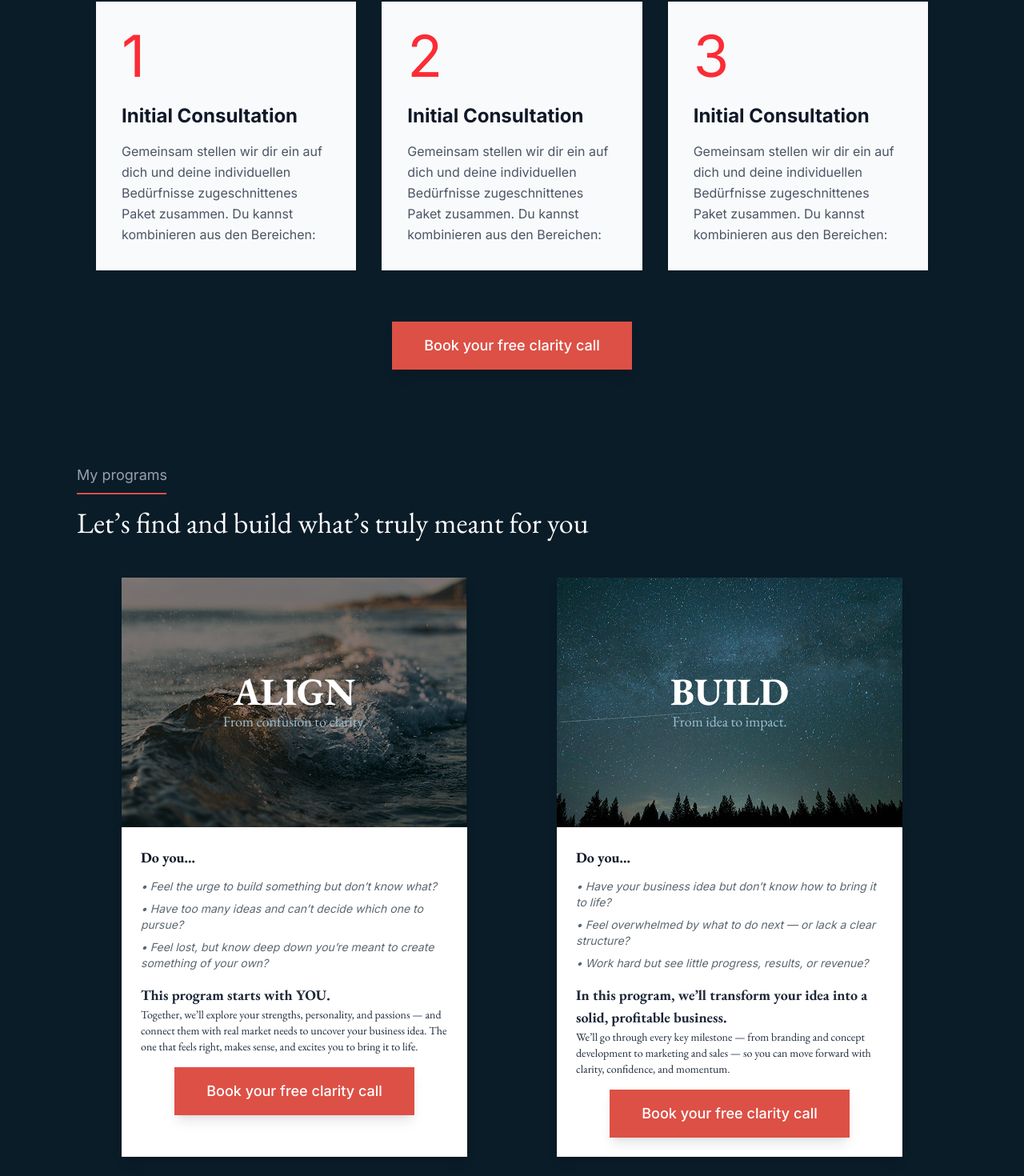
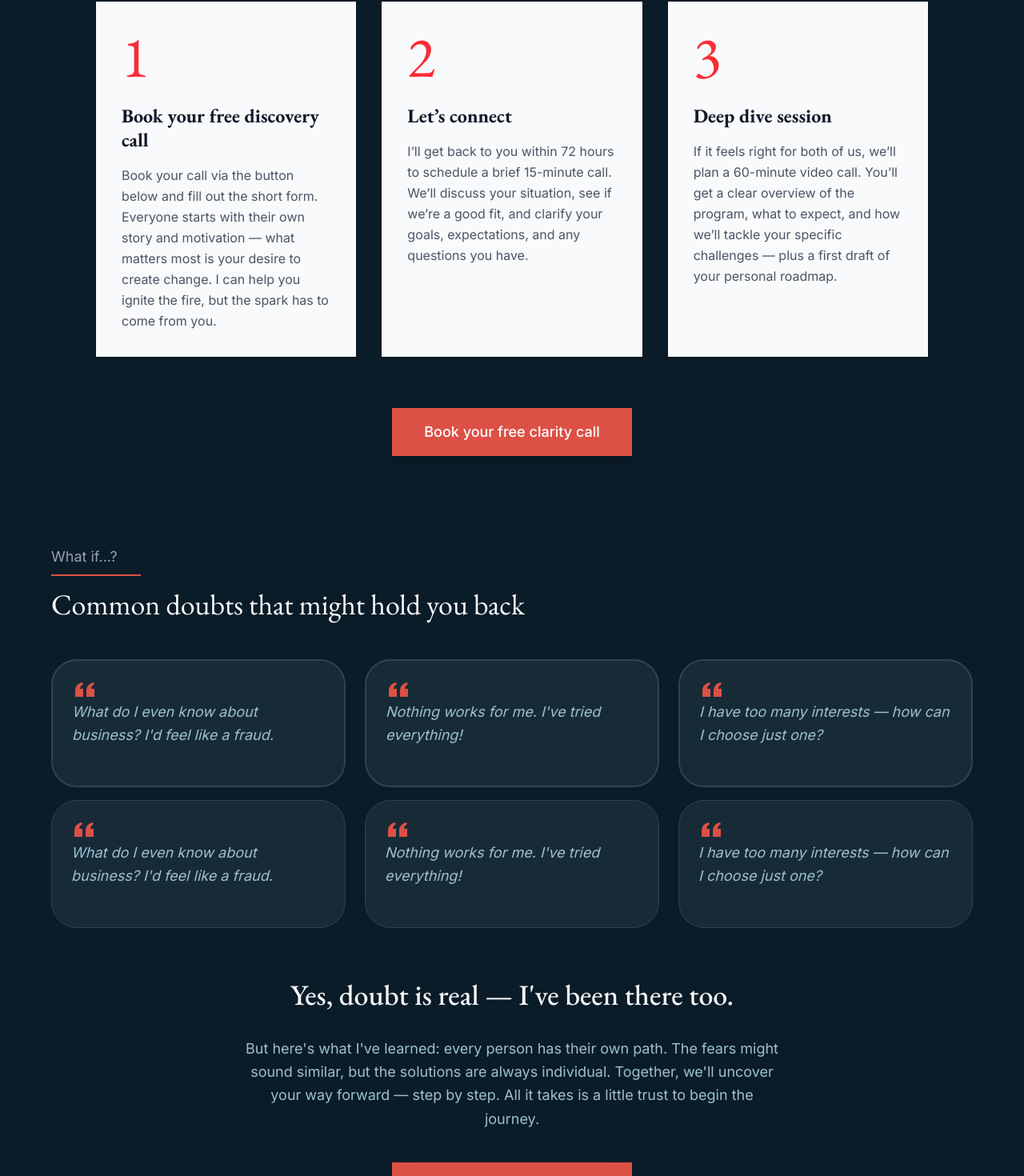
Before and after one commit to aramille1/robin-gottschalk, a Next.js app: page / in a window 1280 px wide. Shown: the part 3517-4987 px from the top of the page at 80% size. Built offline with nearby package versions, Linux system fonts and the light colour scheme; no server answers.

Commit message:
brought back signup email form

```diff
--- a/app/page.tsx
+++ b/app/page.tsx
@@ -2,7 +2,7 @@ import Hero from "@/components/sections/Hero";
 import About from "@/components/sections/About";
 import Programs from "@/components/sections/Programs";
 import ConsultationSteps from "@/components/sections/ConsultationSteps";
-// import Services from "@/components/sections/Services";
+import DoubtsCarousel from "@/components/sections/DoubtsCarousel";
 import MyProgram from "@/components/sections/MyProgram";
 import EmailSignup from "@/components/sections/EmailSignup";
 export default function Home() {
@@ -12,7 +12,7 @@ export default function Home() {
       <About />
       <Programs />
       <ConsultationSteps />
-      {/* <Services /> */}
+      <DoubtsCarousel />
       <MyProgram />
       <EmailSignup />
     </div>
--- a/components/sections/ConsultationSteps.tsx
+++ b/components/sections/ConsultationSteps.tsx
@@ -6,18 +6,20 @@ const ConsultationSteps = () => {
   const steps = [
     {
       number: "1",
-      title: "Initial Consultation",
-      description: "Gemeinsam stellen wir dir ein auf dich und deine individuellen Bedürfnisse zugeschnittenes Paket zusammen. Du kannst kombinieren aus den Bereichen:"
+      title: "Book your free discovery call",
+      description: "Book your call via the button below and fill out the short form. Everyone starts with their own story and motivation — what matters most is your desire to create change. I can help you ignite the fire, but the spark has to come from you."
     },
     {
       number: "2",
-      title: "Initial Consultation",
-      description: "Gemeinsam stellen wir dir ein auf dich und deine individuellen Bedürfnisse zugeschnittenes Paket zusammen. Du kannst kombinieren aus den Bereichen:"
+      title: `Let’s connect`,
+      description: `I’ll get back to you within
+72 hours to schedule a brief
+15-minute call. We’ll discuss your situation, see if we’re a good fit, and clarify your goals, expectations, and any questions you have.`
     },
     {
       number: "3",
-      title: "Initial Consultation",
-      description: "Gemeinsam stellen wir dir ein auf dich und deine individuellen Bedürfnisse zugeschnittenes Paket zusammen. Du kannst kombinieren aus den Bereichen:"
+      title: "Deep dive session",
+      description: `If it feels right for both of us, we’ll plan a 60-minute video call. You’ll get a clear overview of the program, what to expect, and how we’ll tackle your specific challenges — plus a first draft of your personal roadmap.`
     }
   ];
 
@@ -43,11 +45,11 @@ const ConsultationSteps = () => {
               className="bg-gray-50 p-6 sm:p-8 rounded-none shadow-sm hover:shadow-md transition-shadow duration-200"
             >
               <div className="mb-4 sm:mb-6">
-                <span className="text-5xl sm:text-6xl lg:text-7xl font-light text-red-500 leading-none">
+                <span className="text-5xl sm:text-6xl lg:text-7xl font-light text-red-500 leading-none font-[family-name:var(--font-garamond)]">
                   {step.number}
                 </span>
               </div>
-              <h2 className="text-xl sm:text-2xl font-bold text-gray-900 mb-3 sm:mb-4 leading-tight">
+              <h2 className="text-xl sm:text-2xl font-bold text-gray-900 mb-3 sm:mb-4 font-[family-name:var(--font-garamond)] leading-tight">
                 {step.title}
               </h2>
               <p className="text-gray-600 text-sm sm:text-base leading-relaxed">
--- a/components/sections/EmailSignup.tsx
+++ b/components/sections/EmailSignup.tsx
@@ -18,6 +18,37 @@ export default function EmailSignup() {
 
       {/* Overlay */}
       <div className="absolute inset-0 bg-[#0A1C28]/40"></div>
+
+      {/* Content Box */}
+      <div className="relative z-10 w-full mx-50 mb-[200px]">
+        <div className="border-2 border-[#9EC0D1] bg-[#9EC0D1]/10 backdrop-blur-sm p-8 text-white flex flex-col md:flex-row md:items-center md:justify-between gap-6">
+          {/* Text Section */}
+          <div className="w-3/4">
+            <h2 className="text-xl md:text-2xl font-semibold mb-2 font-[family-name:var(--font-garamond)] text-[#E5E5E5]">
+              Jump out of the hamster wheel
+            </h2>
+            <p className="text-gray-300 text-sm font-[family-name:var(--font-workSans)]">
+              Simple actionable steps for your personal growth delivered to you.
+            </p>
+          </div>
+
+          {/* Form Section */}
+          <form className="w-full flex flex-col sm:flex-row gap-3">
+            <input
+              type="email"
+              placeholder="Enter Email"
+              className="flex-1 px-4 py-2 text-gray-900 focus:outline-none bg-white font-[family-name:var(--font-workSans)]"
+              required
+            />
+            <Link
+            href="/start-now"
+            className="bg-[#DD5046] font-[family-name:var(--font-workSans)] text-white px-5 lg:px-10 py-4 text-lg font-medium hover:bg-[#c43d33] transition-all duration-300 shadow-lg hover:shadow-xl hover:scale-105"
+          >
+            Start change now
+          </Link>
+          </form>
+        </div>
+      </div>
     </section>
   );
 }
--- a/components/sections/MyProgram.tsx
+++ b/components/sections/MyProgram.tsx
@@ -39,9 +39,9 @@ export default function MyProgram() {
                 <li>• Feel lost, but know deep down you’re meant to create something of your own?</li>
               </ul>
 
-              <p className="text-sm text-gray-800 mb-4 font-[family-name:var(--font-garamond)]">
+              <p className="text-gray-800 mb-4 font-[family-name:var(--font-garamond)]">
                 <strong className="text-lg">This program starts with YOU.</strong><br />
-                Together, we’ll explore your strengths, personality, and passions — and connect them with real market needs to uncover your business idea. The one that feels right, makes sense, and excites you to bring it to life.
+                <br />Together, we’ll explore your strengths, personality, and passions — and connect them with real market needs to uncover your business idea. The one that feels right, makes sense, and excites you to bring it to life.
               </p>
 
           {/* CTA Button */}
@@ -50,7 +50,7 @@ export default function MyProgram() {
             href="/start-now"
             className="bg-[#DD5046] text-white px-5 lg:px-10 py-4 text-lg font-medium hover:bg-[#c43d33] transition-all duration-300 shadow-lg hover:shadow-xl hover:scale-105"
           >
-            Book your free clarity call
+            Start aligning now
           </Link>
               </div>
             </div>
@@ -79,9 +79,9 @@ export default function MyProgram() {
                 <li>• Work hard but see little progress, results, or revenue?</li>
               </ul>
 
-              <p className="text-sm text-gray-800 mb-4 font-[family-name:var(--font-garamond)]">
+              <p className="text-gray-800 mb-4 font-[family-name:var(--font-garamond)]">
                 <strong className="text-lg">In this program, we’ll transform your idea into a solid, profitable business.</strong><br />
-                We’ll go through every key milestone — from branding and concept development to marketing and sales — so you can move forward with clarity, confidence, and momentum.
+                <br />We’ll go through every key milestone — from branding and concept development to marketing and sales — so you can move forward with clarity, confidence, and momentum.
               </p>
 
           {/* CTA Button */}
@@ -90,7 +90,7 @@ export default function MyProgram() {
             href="/start-now"
             className="bg-[#DD5046] text-white px-5 lg:px-10 py-4 text-lg font-medium hover:bg-[#c43d33] transition-all duration-300 shadow-lg hover:shadow-xl hover:scale-105"
           >
-            Book your free clarity call
+            Start aligning now
           </Link>
             </div>
               </div>
```
